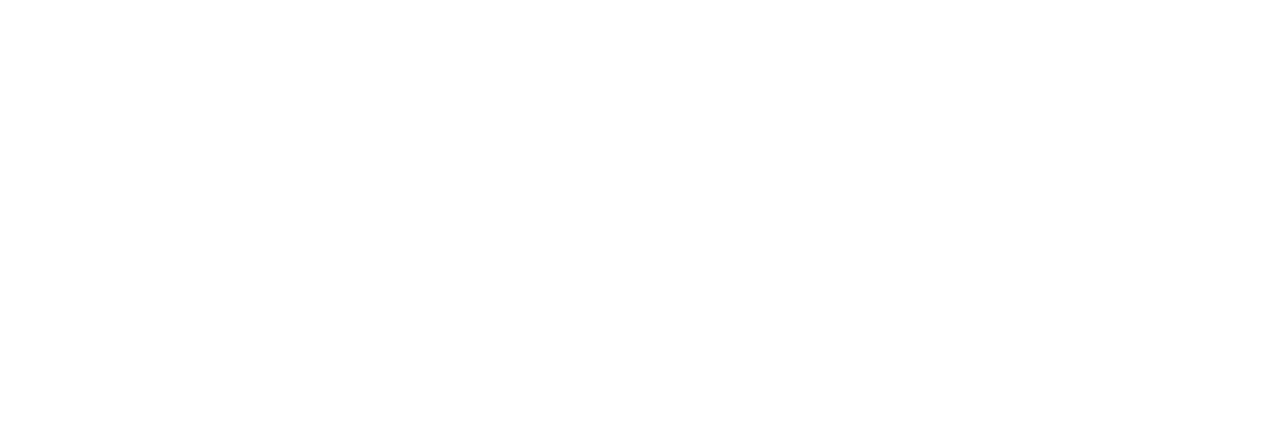
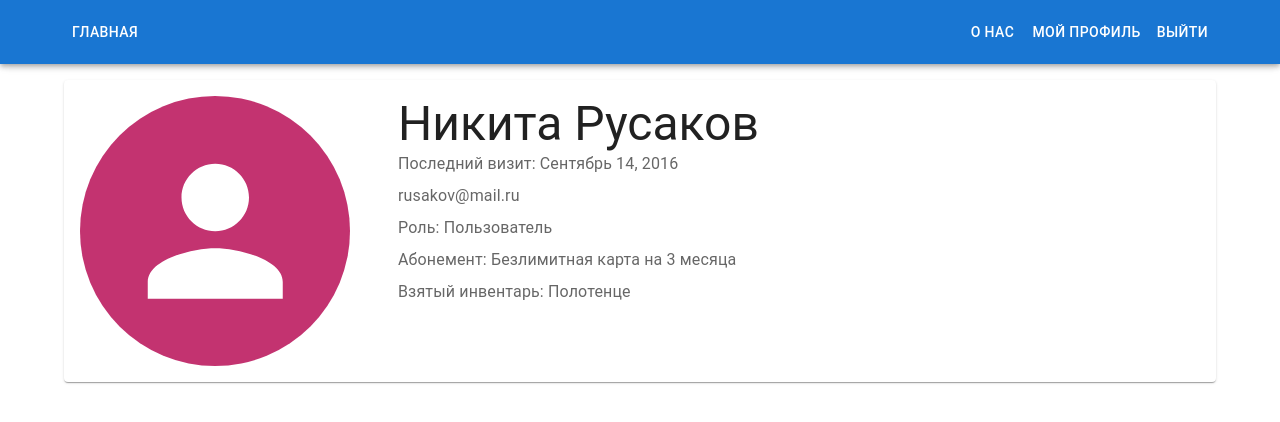
Before and after one commit to iwanttos1eep/client, a React (Create React App) app: page /profile in a window 1280 px wide. Before the commit this address had no page. Shown: the top 422 px of the page. Built offline with nearby package versions, Linux system fonts and the light colour scheme.

Commit message:
feat[ProfilePage]: showing information about user

```diff
--- /dev/null
+++ b/src/pages/ProfilePage/index.tsx
@@ -0,0 +1,75 @@
+import {
+  Avatar,
+  Card,
+  CardContent,
+  CardHeader,
+  Container,
+  Stack,
+  Typography,
+} from '@mui/material';
+import React from 'react';
+import Header from '../../components/feature/Header';
+import { stringAvatar } from '../../utils/stringAvatar';
+
+const ProfilePage = () => {
+  return (
+    <Stack>
+      <Header
+        headerLogo={{
+          title: 'Главная',
+          onClick() {},
+        }}
+        navItems={[
+          {
+            title: 'О нас',
+            onClick() {},
+          },
+          {
+            title: 'Мой профиль',
+            onClick() {},
+          },
+          {
+            title: 'выйти',
+            onClick() {},
+          },
+        ]}
+      />
+      <Stack marginTop="1rem">
+        <Container>
+          <Card>
+            <CardHeader
+              sx={{ alignItems: 'flex-start', gap: '2rem' }}
+              avatar={
+                <Avatar
+                  sx={{
+                    ...stringAvatar('Никита Русаков').sx,
+                    width: '270px',
+                    height: '270px',
+                  }}
+                />
+              }
+              title={
+                <>
+                  <Typography variant="h3">Никита Русаков</Typography>
+                </>
+              }
+              subheader={
+                <Stack gap="0.5rem">
+                  <Typography>Последний визит: Сентябрь 14, 2016</Typography>
+                  <Typography>rusakov@mail.ru</Typography>
+                  <Typography>Роль: Пользователь</Typography>
+                  <Typography>
+                    Абонемент: Безлимитная карта на 3 месяца
+                  </Typography>
+                  <Typography>Взятый инвентарь: Полотенце</Typography>
+                </Stack>
+              }
+            />
+          </Card>
+        </Container>
+      </Stack>
+    </Stack>
+  );
+};
+
+export default ProfilePage;
--- a/src/router.tsx
+++ b/src/router.tsx
@@ -4,6 +4,7 @@
 import HomePage from './pages/HomePage';
 import AdminPAge from './pages/AdminPage';
 import TrainerPage from './pages/TrainerPage';
+import ProfilePage from './pages/ProfilePage';
 
 const RouterWrapper = () => {
   return (
@@ -12,6 +13,7 @@
       <Route path="/login" Component={LoginPage} />
       <Route path="/admin" Component={AdminPAge} />
       <Route path="/trainer" Component={TrainerPage} />
+      <Route path="/profile" Component={ProfilePage} />
     </Routes>
   );
 };
```
